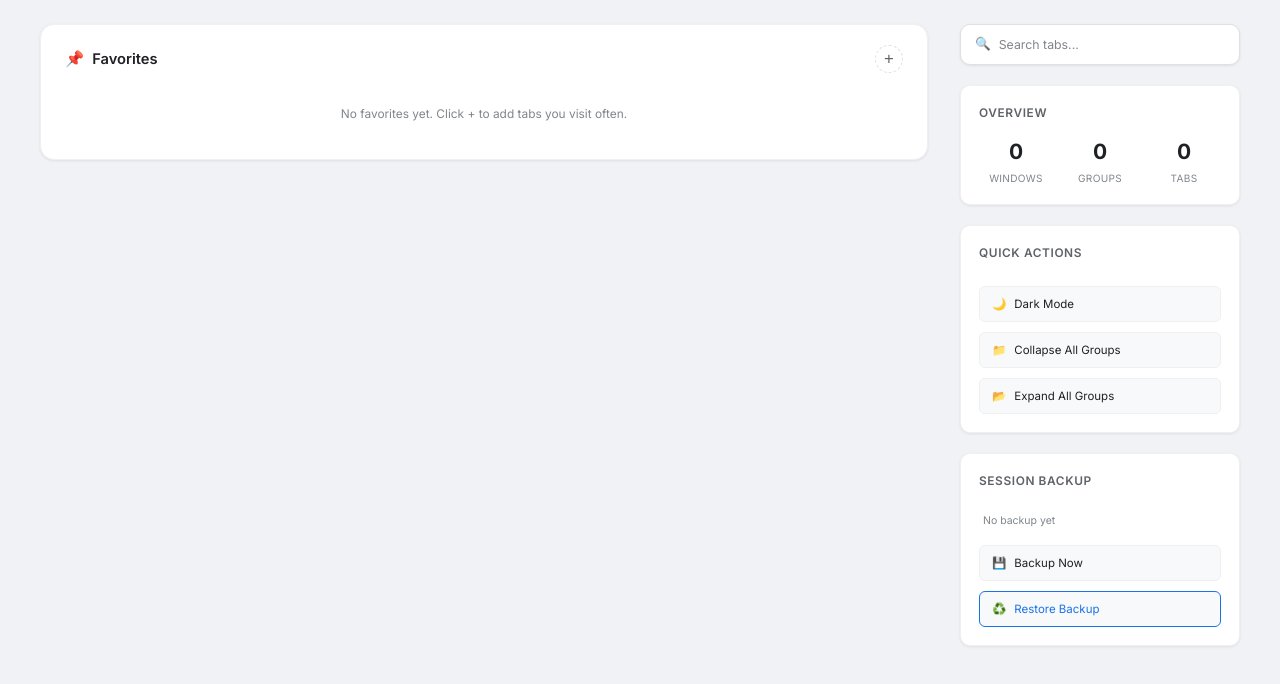
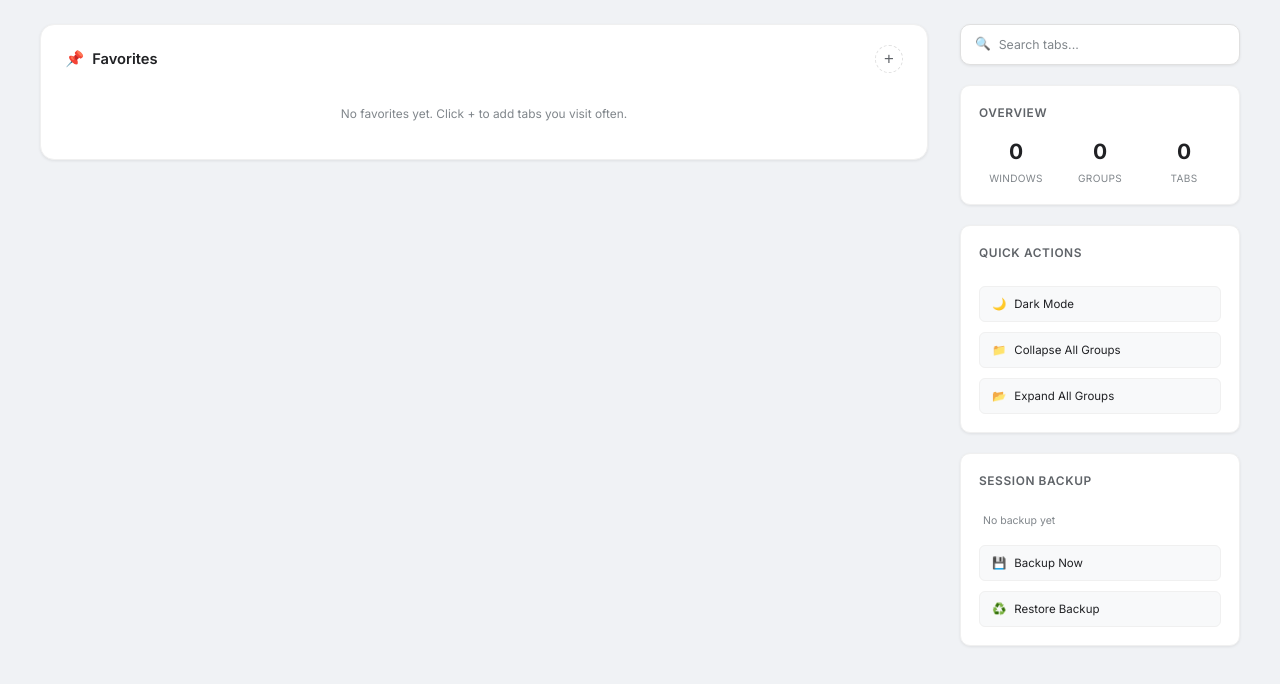
Before and after one commit to lizhi-001/tab-groups-dashboard, a browser extension: page extension/index.html in a window 1280 px wide. Drawn offline with Linux system fonts and the light colour scheme.

Commit message:
Remove highlight style from Restore button, keep consistent with others
Co-Authored-By: Claude Opus 4.6 (1M context) <noreply@anthropic.com>

```diff
--- a/extension/index.html
+++ b/extension/index.html
@@ -94,7 +94,7 @@
         <button class="action-btn" id="btn-backup-now">
           <span>💾</span> Backup Now
         </button>
-        <button class="action-btn action-btn-restore" id="btn-restore-backup">
+        <button class="action-btn" id="btn-restore-backup">
           <span>♻️</span> Restore Backup
         </button>
       </div>
--- a/extension/style.css
+++ b/extension/style.css
@@ -779,15 +779,6 @@ body {
   line-height: 1.4;
 }
 
-.action-btn-restore {
-  border-color: var(--group-blue);
-  color: var(--group-blue);
-}
-
-.action-btn-restore:hover {
-  background: rgba(26, 115, 232, 0.08);
-}
-
 /* ---------- Empty State ---------- */
 .empty-state {
   text-align: center;
```
